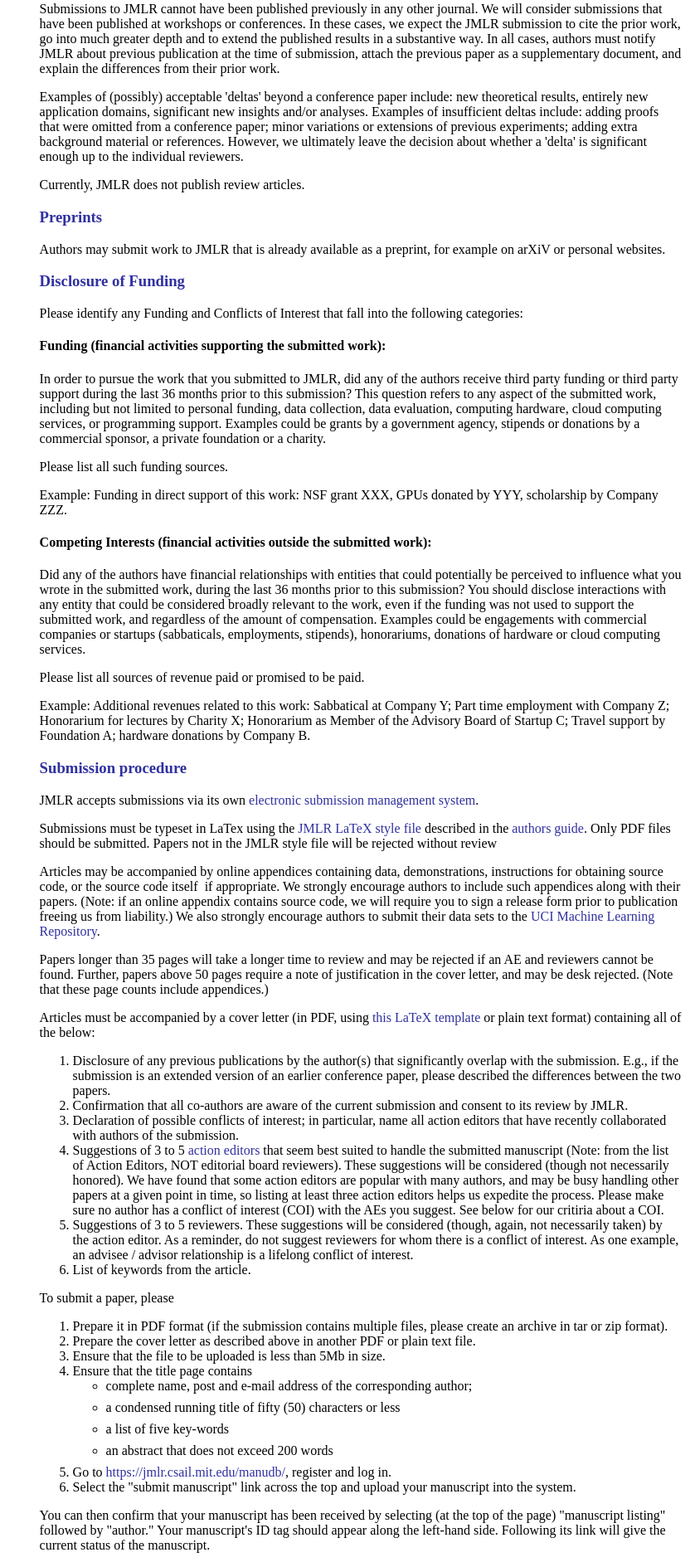
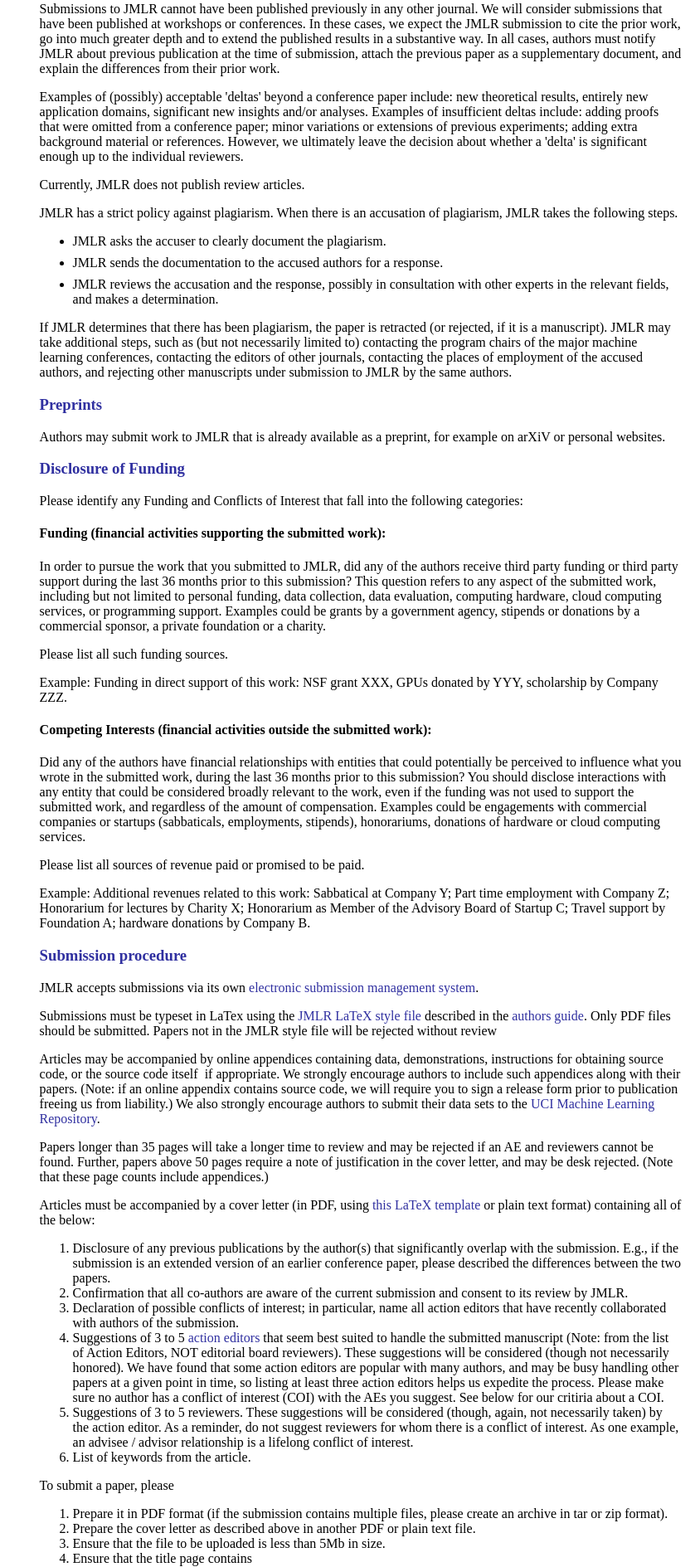
Before and after one commit to JmlrOrg/webpage, a Python web app: template templates/beta/author-info.html in a window 1280 px wide. Shown: the part 1208-3097 px from the top of the page at 83% size, without its empty margins (442-1280 px from the left). Run offline with Jinja, Linux system fonts and the light colour scheme; the template is opened without the code that fills it, so the values that code supplies are empty.

Commit message:
added plagiarism

```diff
--- a/templates/beta/author-info.html
+++ b/templates/beta/author-info.html
@@ -128,7 +128,26 @@
     references. However, we ultimately leave the decision about whether a 'delta'
     is significant enough up to the individual reviewers.
   </p>
-  <p>Currently, JMLR does not publish review articles.</p>
+<p>Currently, JMLR does not publish review articles.</p>
+<p> JMLR has a strict policy against plagiarism.
+
+ When there is an accusation of plagiarism, JMLR takes the following steps.
+
+<ul>
+  <li> JMLR asks the accuser to clearly document the plagiarism.
+  <li> JMLR sends the documentation to the accused authors for a response.
+  <li> JMLR reviews the accusation and the response, possibly in
+  consultation with other experts in the relevant fields, and makes a
+  determination.
+</ul>
+
+<p> If JMLR determines that there has been plagiarism, the paper is
+  retracted (or rejected, if it is a manuscript). JMLR may take
+  additional steps, such as (but not necessarily limited to)
+  contacting the program chairs of the major machine learning
+  conferences, contacting the editors of other journals, contacting
+  the places of employment of the accused authors, and rejecting other
+  manuscripts under submission to JMLR by the same authors.
   <h3><a class="anchor" name="Preprints">Preprints</a></h3>
   <p>
     Authors may submit work to JMLR that is already available as a preprint, for
```
